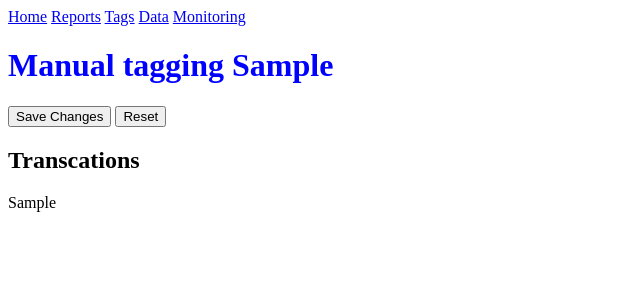
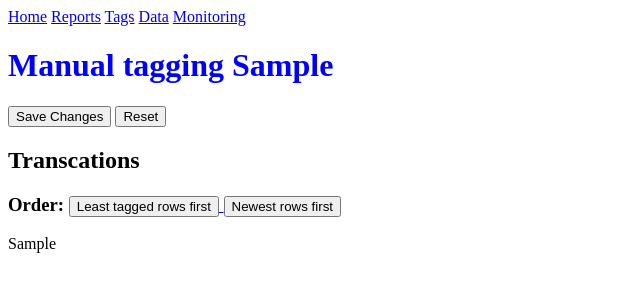
Before and after one commit to jimkon/mecon, a Flask app: template mecon/app/blueprints/tags/templates/manual_tagging.html in a window 1280 px wide. Shown: the top 300 px of the page, without its empty margins (0-640 px from the left). Run offline with Flask 3, Linux system fonts and the light colour scheme; the template is opened without the code that fills it: most values are stand-ins (such as "Sample title", 1, 10 or a date in 2020); parts of the project's set-up code (start-up, migrations or seed data) failed here and were passed over.

Commit message:
both order buttons appear in manual tagging page

```diff
--- a/mecon/app/blueprints/tags/templates/manual_tagging.html
+++ b/mecon/app/blueprints/tags/templates/manual_tagging.html
@@ -60,16 +60,14 @@
         <button type="submit" name="reset">Reset</button>
 
         <h2>Transcations</h2>
-        {% if order_by == 'newest' %}
-            <h3>Order: <a href={{ url_for('tags.manual_tagging', order_by='least tagged') }}>
-                <button type="button">Least tagged rows first</button>
-            </a></h3>
-        {% elif order_by == 'least tagged' %}
-            <h3>Order: <a href={{ url_for('tags.manual_tagging', order_by='newest') }}>
-                <button type="button">Newest rows first</button>
-            </a></h3>
-        {% else %}
-        {% endif %}
+        <h3>Order:
+        <a href={{ url_for('tags.manual_tagging', order_by='least tagged') }}>
+            <button type="button" {% if order_by == 'least tagged' %}disabled{% endif %}>Least tagged rows first</button>
+        </a>
+        <a href={{ url_for('tags.manual_tagging', order_by='newest') }}>
+            <button type="button" {% if order_by == 'newest' %}disabled{% endif %}>Newest rows first</button>
+        </a>
+        </h3>
         {{ table_html | safe }}
 
     </form>
```
